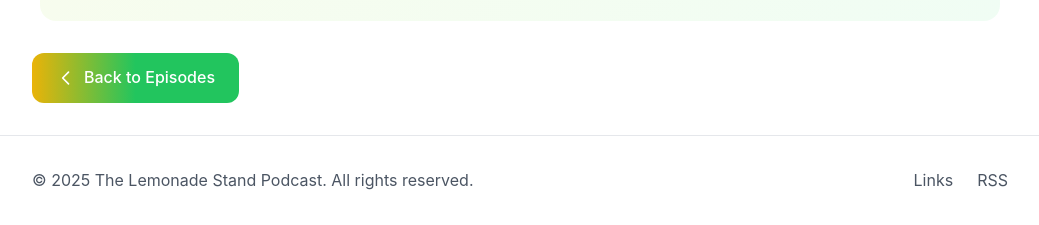
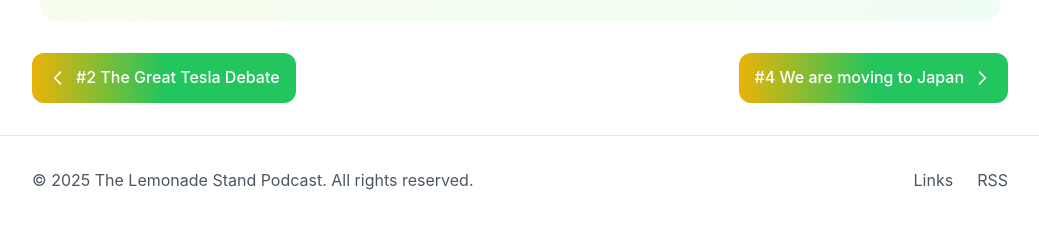
Before and after one commit to LemonadeStandPodcast/LemonadeStandPodcast.github.io, an Astro site: page /episodes/are-we-all-getting-dumber in a window 1280 px wide. Shown: the part 1219-1444 px from the top of the page, without its empty margins (120-1159 px from the left). Built offline with nearby package versions, Linux system fonts and the light colour scheme; Astro itself is replaced by a stand-in of ours.

Commit message:
feat: implement navigation for previous and next episodes in EpisodePost layout

```diff
--- a/src/layouts/EpisodePost.astro
+++ b/src/layouts/EpisodePost.astro
@@ -5,10 +5,22 @@ import Header from '../components/Header.astro';
 import Footer from '../components/Footer.astro';
 import FormattedDate from '../components/FormattedDate.astro';
 import ShareButtons from '../components/ShareButtons.astro';
+import { getCollection } from 'astro:content';
 
 type Props = CollectionEntry<'episodes'>;
 
 const { data, slug } = Astro.props;
+
+// Get all episodes and sort them by episode number
+const allEpisodes = await getCollection('episodes');
+const sortedEpisodes = allEpisodes.sort((a, b) => b.data.episodeNumber - a.data.episodeNumber);
+
+// Find current episode index
+const currentIndex = sortedEpisodes.findIndex(episode => episode.slug === slug);
+
+// Get previous and next episodes
+const previousEpisode = currentIndex < sortedEpisodes.length - 1 ? sortedEpisodes[currentIndex + 1] : null;
+const nextEpisode = currentIndex > 0 ? sortedEpisodes[currentIndex - 1] : null;
 ---
 
 <!doctype html>
@@ -102,13 +114,23 @@ const { data, slug } = Astro.props;
 				</div>
 			</article>
 
-			<div class="mt-8">
-				<a href="/episodes" class="inline-flex items-center gap-2 bg-gradient-to-r from-yellow-500 via-lime-500 to-green-500 text-white px-6 py-3 rounded-xl font-medium hover:shadow-lg transition-all duration-300">
-					<svg class="w-5 h-5" fill="none" stroke="currentColor" viewBox="0 0 24 24">
-						<path stroke-linecap="round" stroke-linejoin="round" stroke-width="2" d="M15 19l-7-7 7-7" />
-					</svg>
-					Back to Episodes
-				</a>
+			<div class="mt-8 flex justify-between items-center gap-3">
+				{previousEpisode && (
+					<a href={`/episodes/${previousEpisode.slug}/`} class="group inline-flex items-center gap-2 bg-gradient-to-r from-yellow-500 via-lime-500 to-green-500 text-white px-4 py-3 rounded-xl font-medium hover:shadow-lg max-w-[45%] transition-all duration-300">
+						<svg class="w-5 h-5 flex-shrink-0 transition-transform group-hover:-translate-x-1" fill="none" stroke="currentColor" viewBox="0 0 24 24">
+							<path stroke-linecap="round" stroke-linejoin="round" stroke-width="2" d="M15 19l-7-7 7-7" />
+						</svg>
+						<span class="line-clamp-1 min-w-0">#{previousEpisode.data.episodeNumber} {previousEpisode.data.title}</span>
+					</a>
+				)}
+				{nextEpisode && (
+					<a href={`/episodes/${nextEpisode.slug}/`} class="group inline-flex items-center justify-end gap-2 bg-gradient-to-r from-yellow-500 via-lime-500 to-green-500 text-white px-4 py-3 rounded-xl font-medium hover:shadow-lg max-w-[45%] transition-all duration-300">
+						<span class="line-clamp-1 min-w-0">#{nextEpisode.data.episodeNumber} {nextEpisode.data.title}</span>
+						<svg class="w-5 h-5 flex-shrink-0 transition-transform group-hover:translate-x-1" fill="none" stroke="currentColor" viewBox="0 0 24 24">
+							<path stroke-linecap="round" stroke-linejoin="round" stroke-width="2" d="M9 5l7 7-7 7" />
+						</svg>
+					</a>
+				)}
 			</div>
 		</main>
 		<Footer />
```
